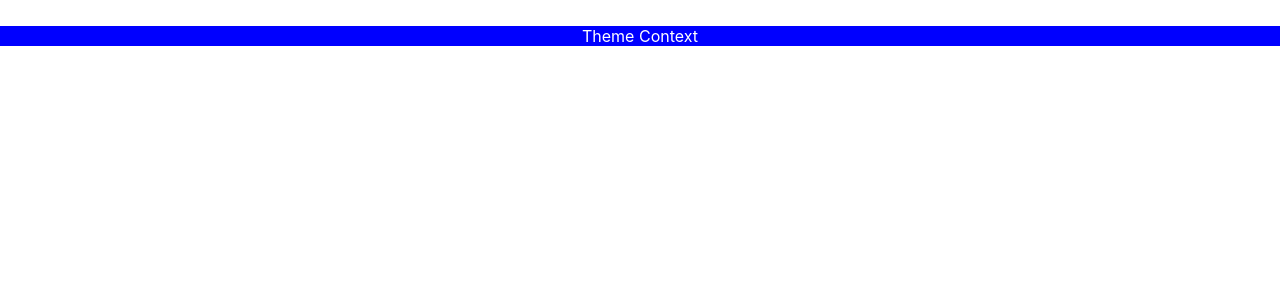
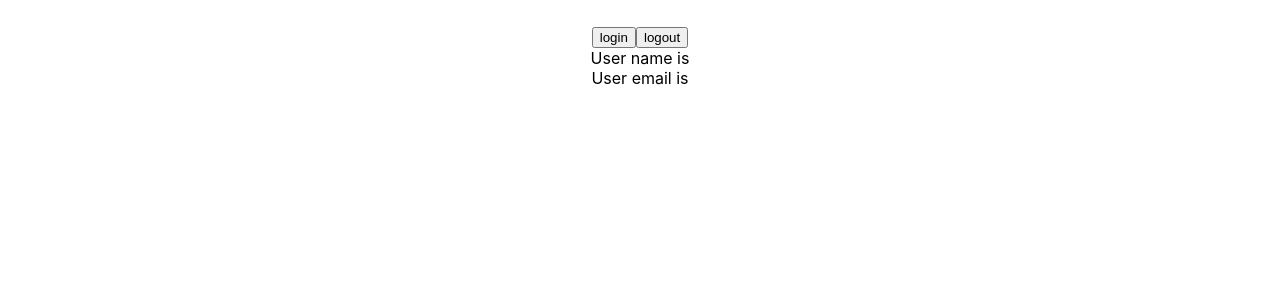
Before and after one commit to GeekShubhamRajput/react-js-learning, a React (Create React App) app in the folder react_typescript/: page / in a window 1280 px wide. Shown: the top 300 px of the page. Built offline with nearby package versions, Linux system fonts and the light colour scheme.

Commit message:
useContext Future Value
useContext for loggedIn user component

```diff
--- a/react_typescript/src/App.tsx
+++ b/react_typescript/src/App.tsx
@@ -1,14 +1,14 @@
-import {ThemeContextProvider} from "./components/context/ThemeContext"
-import {Box} from "./components/context/Box"
+import {UserContextProvider} from "./components/context/UserContext"
+import {User} from "./components/context/User"
 
 import './App.css';
 
 function App() {
   return (
     <div className="App">
-      <ThemeContextProvider>
-        <Box />
-      </ThemeContextProvider>
+      <UserContextProvider>
+        <User />
+      </UserContextProvider>
     </div>
   );
 }
--- /dev/null
+++ b/react_typescript/src/components/context/User.tsx
@@ -0,0 +1,30 @@
+import {useContext} from 'react'
+import {UserContext} from "./UserContext"
+
+export const User = () => {
+  const userContext = useContext(UserContext)
+
+  const handleLoggedIn = () => {
+    if(userContext){
+      userContext.setUser({
+        name: "Shubham",
+        email: "shubham@example.com",
+      })
+    }
+  }
+
+  const handleLoggedOut = () => {
+    if(userContext){
+      userContext.setUser(null)
+    }
+  }
+
+  return(
+    <div>
+      <button onClick={handleLoggedIn}>login</button>
+      <button onClick={handleLoggedOut}>logout</button>
+      <div>User name is {userContext.user?.name}</div>
+      <div>User email is {userContext.user?.email}</div>
+    </div>
+  )
+}
--- /dev/null
+++ b/react_typescript/src/components/context/UserContext.tsx
@@ -0,0 +1,26 @@
+import React, {createContext, useState} from 'react'
+
+export type AuthUser = {
+  name: string,
+  email: string
+}
+
+type UserContextType = {
+  user: AuthUser | null,
+  setUser: React.Dispatch<React.SetStateAction<AuthUser | null>>
+}
+
+type UserContextProviderProps = {
+  children: React.ReactNode
+}
+
+export const UserContext = createContext({} as UserContextType)
+
+export const UserContextProvider = ({children}: UserContextProviderProps) => {
+  const [user, setUser] = useState<AuthUser | null>(null)
+  return(
+    <UserContext.Provider value={{user, setUser}}>
+      {children}
+    </UserContext.Provider>
+  )
+}
```
